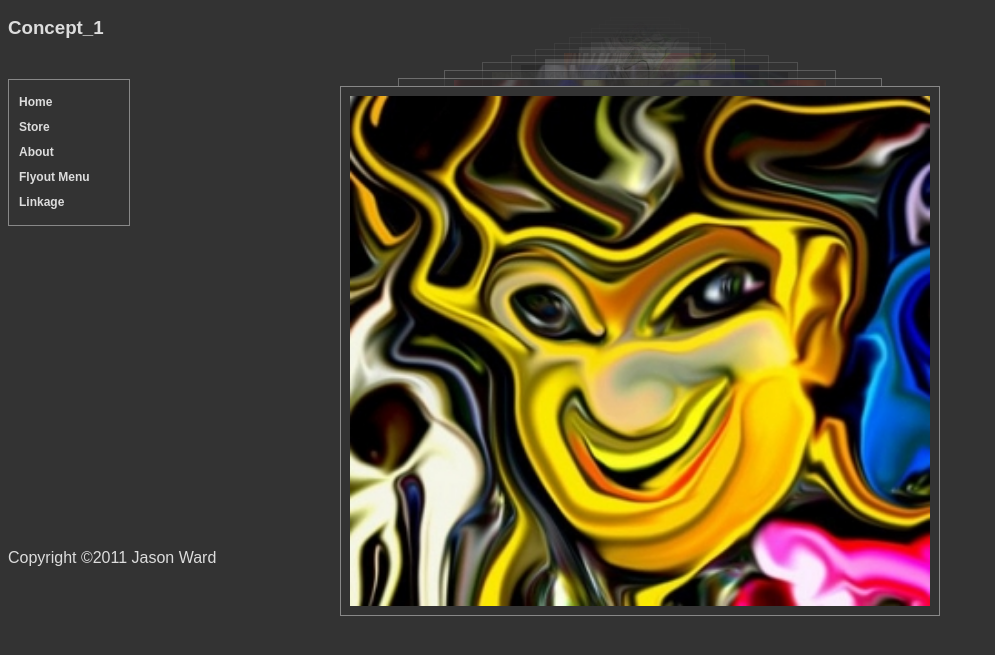
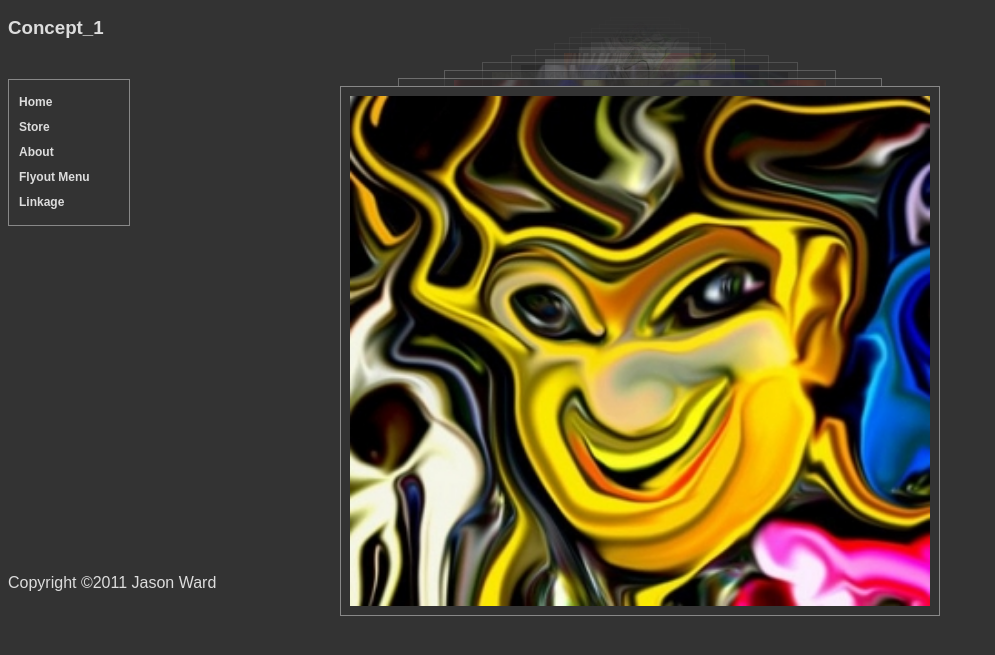
Before and after one commit to sirphobos88/Upward-Energy, a plain HTML site: page upward energy/index.html in a window 1280 px wide. Shown: the part 51-706 px from the top of the page, without its empty margins (0-995 px from the left). Drawn offline with nearby package versions, Linux system fonts and the light colour scheme.

Commit message:
edited ‘upward energy/bauce/bauce.css’

```diff
--- a/upward energy/bauce/bauce.css
+++ b/upward energy/bauce/bauce.css
@@ -3,7 +3,7 @@ body{color:#ddd;background:#333;font-family: Charcoal, Chicago, sans-serif;
 
 .bauce {position:relative; width:600px; margin:0 auto; cursor:pointer;}
 .bauce img {position:absolute; width:480px; background:#333; padding:9px; border:1px solid #888;}
-.baucepad {height:475px;}
+.baucepad {height:500px;}
 
 .menu {position:absolute; top:130px;z-index:10;width:120px;height:360px;
 }
```
